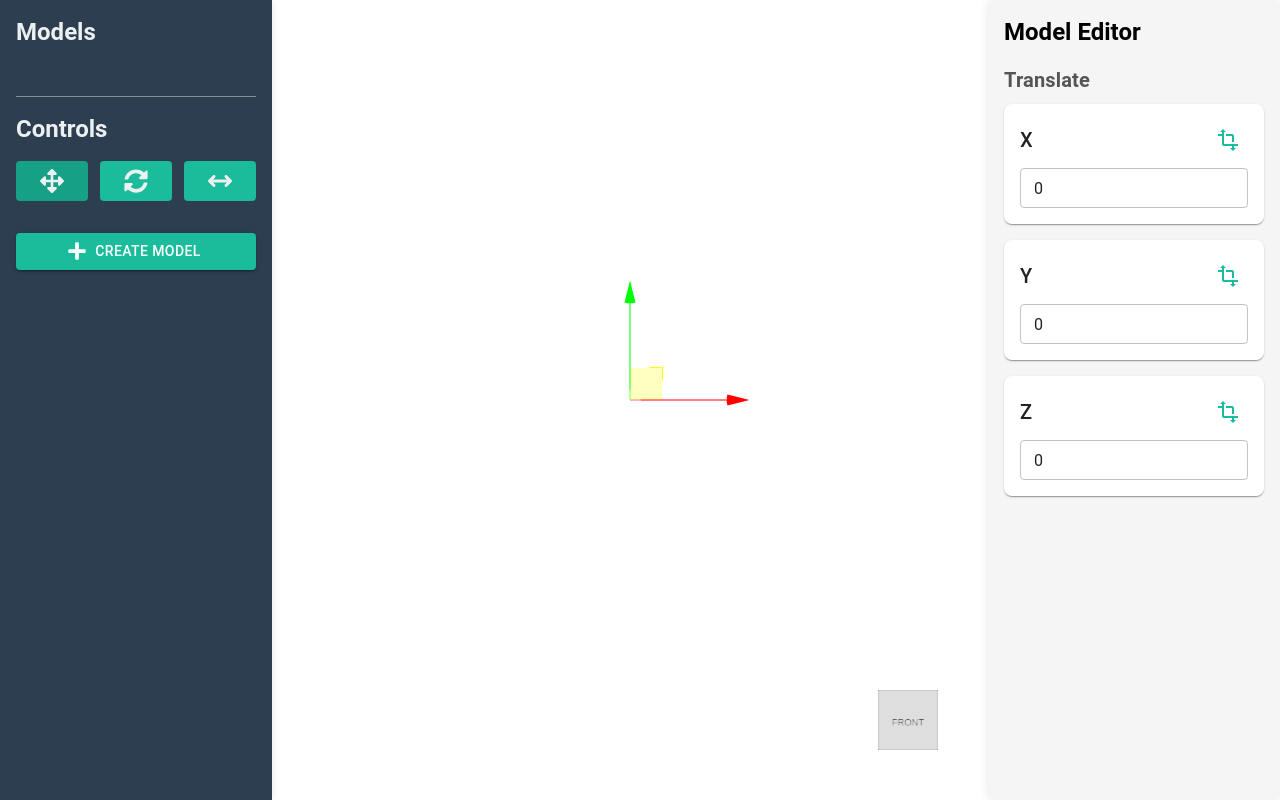
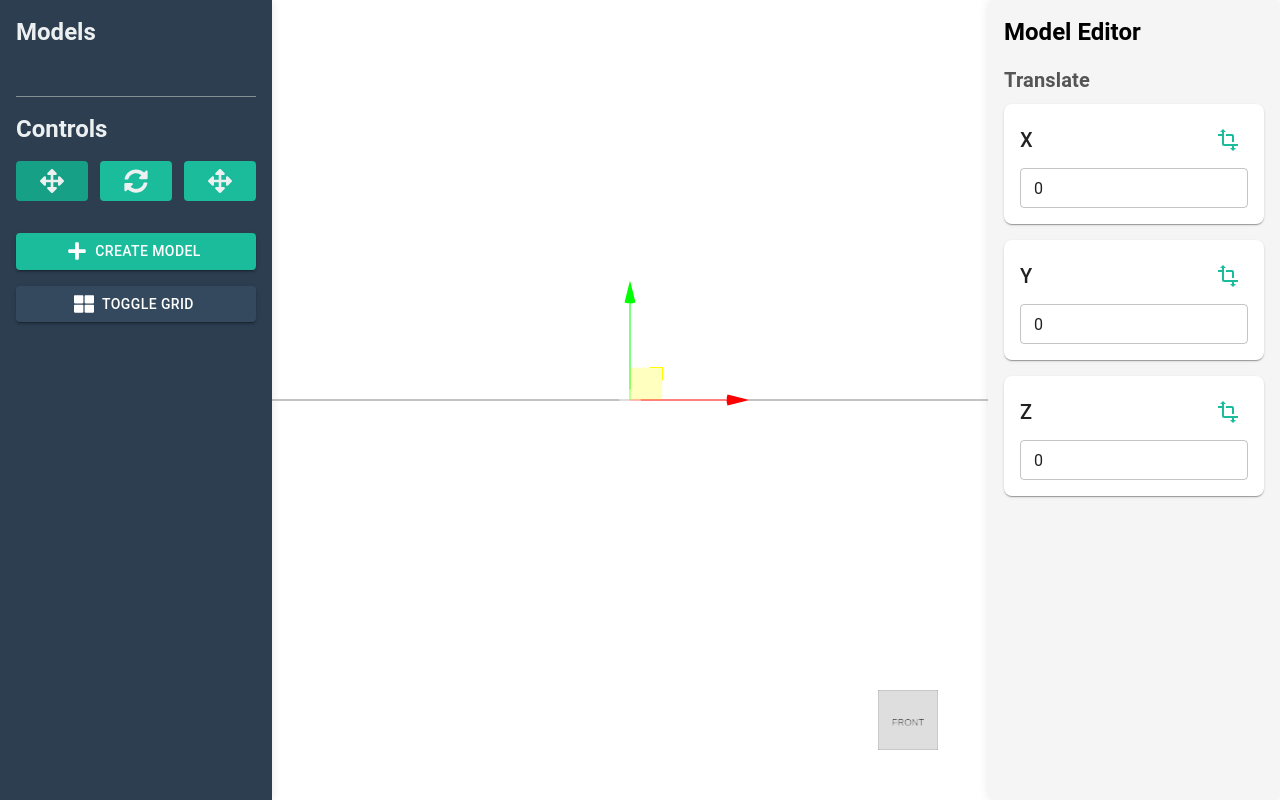
Before and after one commit to saifaldin14/Espada3D, a React (Create React App) app: page / in a window 1280 px wide. Built offline with nearby package versions, Linux system fonts and the light colour scheme.

Commit message:
Toggle grid functionality

```diff
--- a/src/components/Canvas3D.tsx
+++ b/src/components/Canvas3D.tsx
@@ -16,6 +16,7 @@ const Canvas3D: React.FC<Canvas3DProps> = ({ selectedModel }) => {
     (state: any) => state.models.models
   ) as ModelMetadata[];
   const activeTool = useSelector((state: any) => state.ui.activeTool);
+  const showGrid = useSelector((state: any) => state.ui.showGrid); // Get grid visibility from Redux
   const [models, setModels] = useState<{ [id: string]: Group }>({});
 
   useEffect(() => {
@@ -44,6 +45,7 @@ const Canvas3D: React.FC<Canvas3DProps> = ({ selectedModel }) => {
       <ModelProvider selectedModel={selectedModel}>
         <ambientLight intensity={0.5} />
         <pointLight position={[10, 10, 10]} />
+        {showGrid && <gridHelper args={[10, 10]} />}{" "}
         <SceneContent models={models} activeTool={activeTool} />
         <GizmoHelper alignment="bottom-right" margin={[80, 80]}>
           <GizmoViewcube />
--- a/src/components/Sidebar.tsx
+++ b/src/components/Sidebar.tsx
@@ -1,9 +1,8 @@
 import React from "react";
 import { useSelector, useDispatch } from "react-redux";
 import { createNewModel, selectModel } from "../store/slices/modelSlice";
-import { setActiveTool } from "../store/slices/uiSlice";
-import { FaArrowsAlt, FaSyncAlt, FaPlus } from "react-icons/fa";
-import { FaArrowsLeftRight } from "react-icons/fa6";
+import { setActiveTool, toggleGrid } from "../store/slices/uiSlice";
+import { FaArrowsAlt, FaSyncAlt, FaPlus, FaThLarge } from "react-icons/fa";
 import {
   Box,
   Typography,
@@ -96,7 +95,7 @@ const Sidebar: React.FC = () => {
           }}
           onClick={() => handleToolSelect("scale")}
         >
-          <FaArrowsLeftRight />
+          <FaArrowsAlt />
         </IconButton>
       </Box>
       <Button
@@ -106,6 +105,14 @@ const Sidebar: React.FC = () => {
         onClick={handleCreateModel}
       >
         Create Model
+      </Button>
+      <Button
+        sx={styles.gridButton}
+        variant="contained"
+        startIcon={<FaThLarge />}
+        onClick={() => dispatch(toggleGrid())} // Toggle grid visibility
+      >
+        Toggle Grid
       </Button>
     </Box>
   );
@@ -152,6 +159,13 @@ const styles = {
       backgroundColor: "#16a085",
     },
   },
+  gridButton: {
+    marginTop: 2,
+    backgroundColor: "#34495e",
+    "&:hover": {
+      backgroundColor: "#16a085",
+    },
+  },
   modelList: {
     overflowY: "auto" as "auto",
     marginBottom: 2,
--- a/src/store/slices/uiSlice.ts
+++ b/src/store/slices/uiSlice.ts
@@ -4,12 +4,14 @@ interface UIState {
   activeTool: 'translate' | 'rotate' | 'scale'; // Can store the current tool like 'translate', 'rotate', etc.
   isSidebarOpen: boolean;    // Toggle the visibility of the sidebar
   isEditorOpen: boolean;     // Toggle the visibility of the model editor
+  showGrid: boolean;       // Toggle the visibility of the grid
 }
 
 const initialState: UIState = {
   activeTool: 'translate',  // Default tool set to 'translate'
   isSidebarOpen: true,
   isEditorOpen: true,
+  showGrid: true,
 };
 
 const uiSlice = createSlice({
@@ -25,8 +27,11 @@ const uiSlice = createSlice({
     toggleEditor: (state) => {
       state.isEditorOpen = !state.isEditorOpen;
     },
+    toggleGrid: (state) => {
+      state.showGrid = !state.showGrid;
+    },
   },
 });
 
-export const { setActiveTool, toggleSidebar, toggleEditor } = uiSlice.actions;
+export const { setActiveTool, toggleSidebar, toggleEditor, toggleGrid } = uiSlice.actions;
 export default uiSlice.reducer;
```
